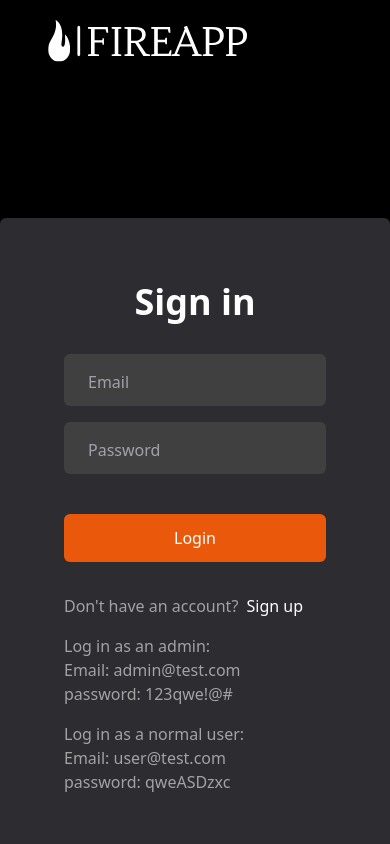
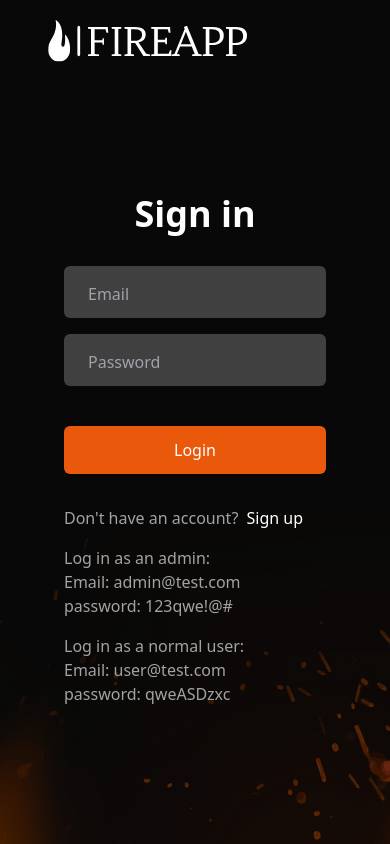
Before and after one commit to baranero/fd-app, a Next.js app: page /auth in a window 390 px wide. Built offline with nearby package versions, Linux system fonts and the light colour scheme; no server answers.

Commit message:
style changes

```diff
--- a/components/Footer.tsx
+++ b/components/Footer.tsx
@@ -35,7 +35,7 @@ const Footer = () => {
             </p>
           </Link>
         </div>
-        <div className="flex text-white text-center flex-row mt-3 w-full justify-center items-center">
+        <div className="flex text-white text-sm text-center flex-row mt-3 w-full justify-center items-center">
 
           <a
             className="hover:opacity-60"
--- a/components/MobileMenu.tsx
+++ b/components/MobileMenu.tsx
@@ -5,9 +5,10 @@ import { signOut } from "next-auth/react";
 
 interface MobileMenuProps {
   visible?: boolean;
+  currentUser: string;
 }
 
-const MobileMenu: React.FC<MobileMenuProps> = ({ visible }) => {
+const MobileMenu: React.FC<MobileMenuProps> = ({ visible, currentUser }) => {
   if (!visible) {
     return null;
   }
@@ -17,7 +18,9 @@ const MobileMenu: React.FC<MobileMenuProps> = ({ visible }) => {
       className="bg-neutral-400
         bg-opacity-20 text-center w-full top-8 right-0 py-5 flex-col bordr-2 border-gray-800 flex"
     >
+
       <div className="flex flex-col gap-4">
+
         <Link href="/">
           <NavbarItem label="Home" />
         </Link>
--- a/components/Navbar.tsx
+++ b/components/Navbar.tsx
@@ -68,9 +68,10 @@ const Navbar: React.FC<NavbarProps> = ({ openModal }) => {
         </div>
 
         <div
-          className="lg:hidden md:hidden flex
+          className="lg:hidden md:hidden flex items-center
                 "
         >
+          <p className="text-white mr-2 text-sm">Hello, {currentUser?.name}</p>
           <IoMdSettings
             onClick={openModal}
             size={30}
@@ -98,7 +99,7 @@ const Navbar: React.FC<NavbarProps> = ({ openModal }) => {
           />
         </div>
       </div>
-      <MobileMenu visible={showMobileMenu} />
+      <MobileMenu visible={showMobileMenu} currentUser={currentUser.name} />
     </nav>
   );
 };
--- a/pages/auth.tsx
+++ b/pages/auth.tsx
@@ -92,12 +92,12 @@ const Auth = () => {
 
   return (
     <div className="relative h-[100vh] w-full bg-[url('/images/background.jpg')] bg-no-repeat bg-center bg-fixed bg-cover">
-      <div className="bg-black w-full h-full lg:bg-opacity-60">
+      <div className="bg-black w-full h-full bg-opacity-60">
         <nav className="px-12 py-5">
           <Image src="/images/logo.svg" alt="Logo" width={200} height={100} />
         </nav>
-        <div className="flex justify-center mt-32">
-          <div className="bg-zinc-700 bg-opacity-70 px-16 py-16 self-center mt-2 lg:w-2/5 lg:max-w-md rounded-md w-full">
+        <div className="flex justify-center mt-10">
+          <div className="lg:bg-zinc-700 lg:bg-opacity-70 md:bg-zinc-700 md:bg-opacity-70 px-16 py-16 self-center mt-2 lg:w-2/5 lg:max-w-md rounded-md w-full">
             <h2 className="text-white text-4xl mb-8 text-center font-semibold">
               {variant === "login" ? "Sign in" : "Sign up"}
             </h2>
```
